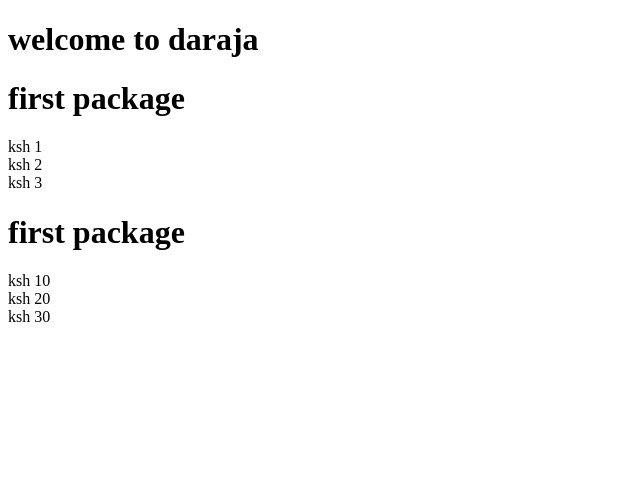
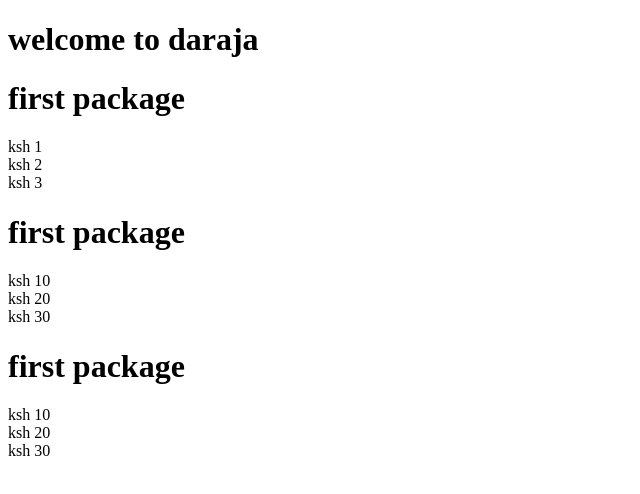
Before and after one commit to Ephantus2/daraja, a plain HTML site: page index.html in a window 1280 px wide. Shown: the whole page, without its empty margins (0-640 px from the left). Drawn offline with Linux system fonts and the light colour scheme.

Commit message:
third change

```diff
--- a/index.html
+++ b/index.html
@@ -20,6 +20,12 @@
         <div>ksh 20</div>
         <div>ksh 30</div>
     </div>
+    <div>
+        <h1>first package</h1>
+        <div>ksh 10</div>
+        <div>ksh 20</div>
+        <div>ksh 30</div>
+    </div>
   </div>
 </body>
 </html>
```
